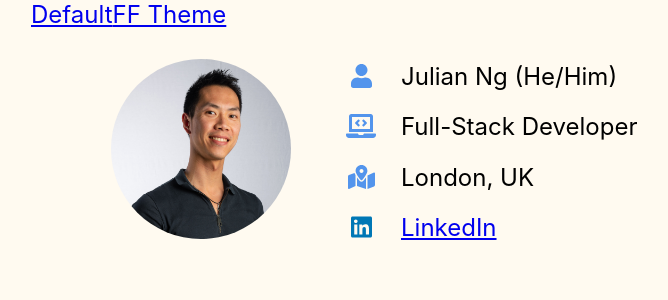
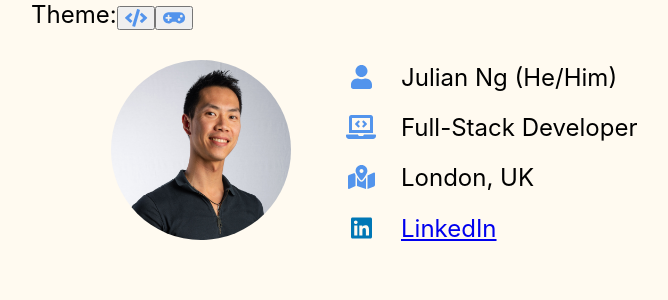
Before and after one commit to julesnuggy/cv, a React (Create React App) app: page / in a window 1280 px wide. Shown: the top 300 px of the page, without its empty margins (49-717 px from the left). Built offline with nearby package versions, Linux system fonts and the light colour scheme.

Commit message:
Make Theme Selector component

```diff
--- a/src/App.tsx
+++ b/src/App.tsx
@@ -1,13 +1,19 @@
 import React, { useEffect, useState } from 'react';
 import {
   BrowserRouter as Router,
-  NavLink,
   Route,
   Routes,
 } from 'react-router-dom';
 import { library } from '@fortawesome/fontawesome-svg-core';
-import { faUser, faMapMarkedAlt, faLaptopCode, faAddressCard } from '@fortawesome/free-solid-svg-icons';
-import { faTimesCircle, faPlusSquare, faMinusSquare } from '@fortawesome/free-regular-svg-icons';
+import {
+  faAddressCard,
+  faCode,
+  faGamepad,
+  faLaptopCode,
+  faMapMarkedAlt,
+  faUser,
+} from '@fortawesome/free-solid-svg-icons';
+import { faMinusSquare, faPlusSquare, faTimesCircle } from '@fortawesome/free-regular-svg-icons';
 import { fab } from '@fortawesome/free-brands-svg-icons';
 
 import './App.scss';
@@ -16,8 +22,20 @@ import Card from './components/ff-theme/card';
 import Experience from './components/experience';
 import Header from './components/header';
 import data from './data/experienceData.json';
+import ThemeSelector from './components/themeSelector';
 
-library.add(faUser, faMapMarkedAlt, faLaptopCode, faAddressCard, faTimesCircle, faPlusSquare, faMinusSquare, fab);
+library.add(
+  faAddressCard,
+  faCode,
+  faGamepad,
+  faLaptopCode,
+  faMapMarkedAlt,
+  faMinusSquare,
+  faPlusSquare,
+  faTimesCircle,
+  faUser,
+  fab,
+);
 
 const App: React.FC = () => {
   const [screenSize, setScreenSize] = useState(window.innerWidth);
@@ -31,10 +49,7 @@ const App: React.FC = () => {
   return (
     <Router>
         <div className={appBodyClass}>
-        <div>
-          <NavLink to='/cv' onClick={() => setIsClassicTheme(true)}>Default</NavLink>
-          <NavLink to='/ff-theme' onClick={() => setIsClassicTheme(false)}>FF Theme</NavLink>
-        </div>
+        <ThemeSelector setIsClassicTheme={setIsClassicTheme} />
         <Header />
         <Routes>
           <Route path='/cv' element={<ClassicLayout screenSize={screenSize} />} />
--- /dev/null
+++ b/src/components/themeSelector.tsx
@@ -0,0 +1,27 @@
+import React from 'react'
+import { FontAwesomeIcon } from '@fortawesome/react-fontawesome';
+import { NavLink } from 'react-router-dom';
+
+type props = {
+  setIsClassicTheme: (val: boolean) => void
+}
+
+const ThemeSelector = ({ setIsClassicTheme }: props) => {
+  return (
+    <div>
+      Theme:
+      <button onClick={() => setIsClassicTheme(true)}>
+        <NavLink to='/cv'>
+          <FontAwesomeIcon icon='code' className='icon' size='lg' />
+        </NavLink>
+      </button>
+      <button onClick={() => setIsClassicTheme(false)}>
+        <NavLink to='/ff-theme'>
+          <FontAwesomeIcon icon='gamepad' className='icon' size='lg' />
+        </NavLink>
+      </button>
+    </div>
+  )
+}
+
+export default ThemeSelector;
```
